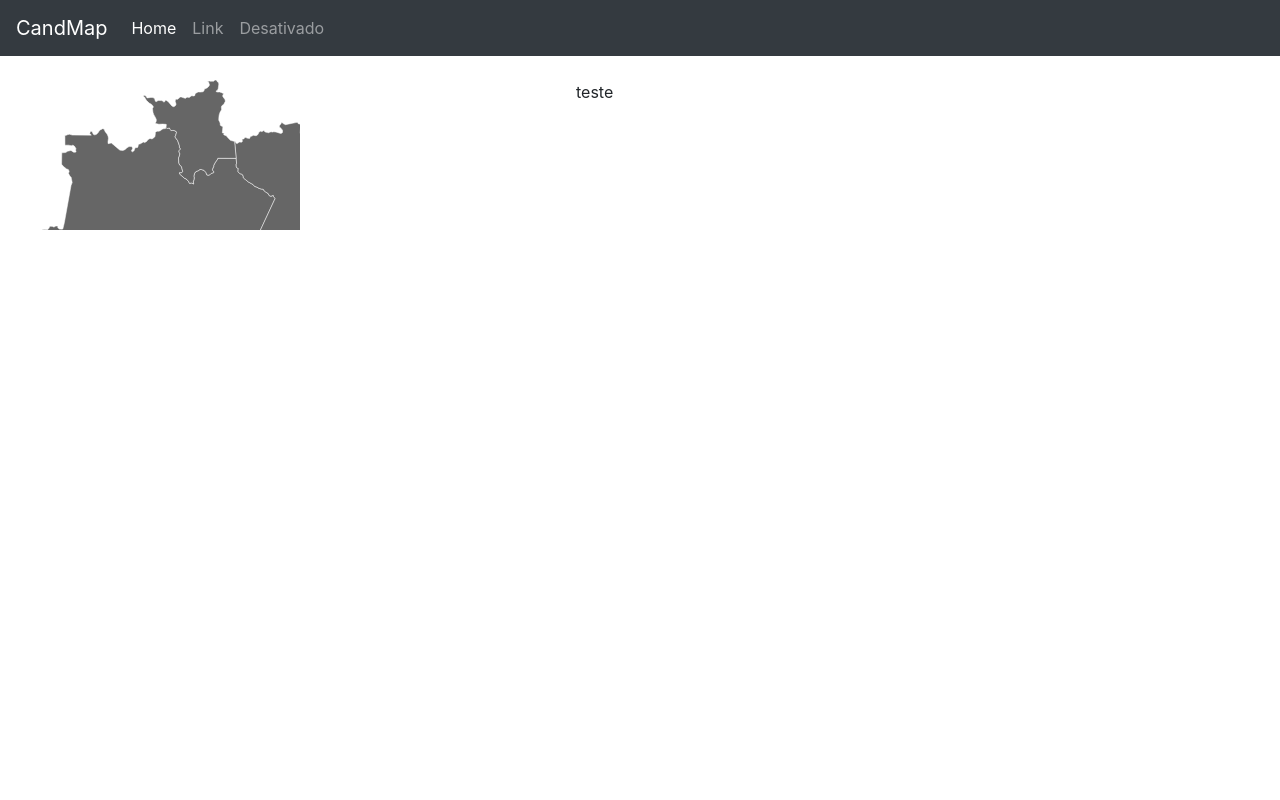
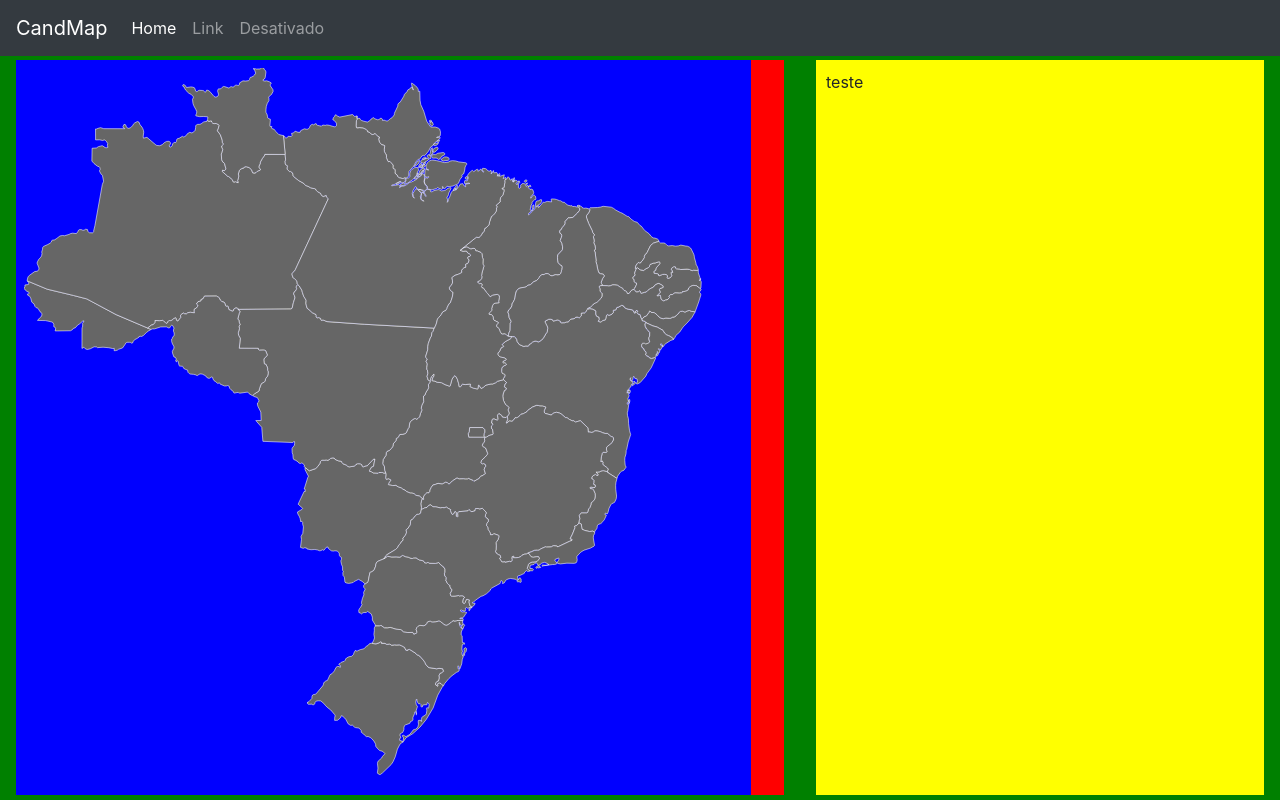
Before and after one commit to juhriccelli/TCC, a PHP site: page / in a window 1280 px wide. Run offline with PHP 8.4, Linux system fonts and the light colour scheme; some libraries are stand-ins or nearby versions.

Commit message:
Versão 1.4

```diff
--- a/assets/estilo.css
+++ b/assets/estilo.css
@@ -1,11 +1,42 @@
 .base-flex{
+  background: green;
+  height: 100vh;
+  padding-top: 60px;
+  padding-bottom: 5px;
   display: flex;
-  align: stretch;
-  padding-top: 10vh;
+  justify-content: space-around;
+  align-content: stretch;
 }
 
-.p45{
-  width: 45vw;
+
+svg {
+    position: absolute;
+    top: 0;
+    left: 0;
+    padding: 1%;
+    background-color: blue;
+    height: auto;
+    width: auto;
+    max-width: 100%;
+    max-height: 100%;
+}
+
+.img-brasil{
+  background: red;
+  padding: 10px;
+  width: 60%;
+  height: 100%;
+  align-items: center;
+  position: relative;
+
+}
+
+.p35{
+  background: yellow;
+  padding: 10px;
+  width: 35%;
+  height: 100%;
+
 }
 
 .land{
--- a/index.php
+++ b/index.php
@@ -7,9 +7,10 @@
 ?>
 
 <!DOCTYPE HTML>
-<html lang=”pt-br”>
+<html lang="pt-br">
+
 <head>
-  <meta charset=”UTF-8”>
+  <meta charset="UTF-8">
   <link rel="stylesheet" href="assets/estilo.css">
   <link rel="stylesheet" href="assets/bootstrap.min.css">
   <script src="assets/script.js"></script>
@@ -18,10 +19,11 @@
   <title>
     CandMap - Sistema de monitoramento eleitoral
   </title>
+
 <body>
   <div class="base-flex">
-      <div class="p45">
-        <svg class="img-brasil" xmlns="http://www.w3.org/2000/svg">
+    <div class="img-brasil">
+      <svg xmlns="http://www.w3.org/2000/svg" viewBox="0 0 650 650">
         <g>
           <a xlink:href="#" id="ac">
             <path id="BR-AC" title="Acre" class="land"
@@ -132,9 +134,10 @@
         </g>
       </svg>
     </div>
-      <div class="p45">
+    <div class="p35">
       <p>teste</p>
     </div>
   </div>
 </body>
+
 </html>
```
Lines whose indentation alone changed are shown as unchanged.
